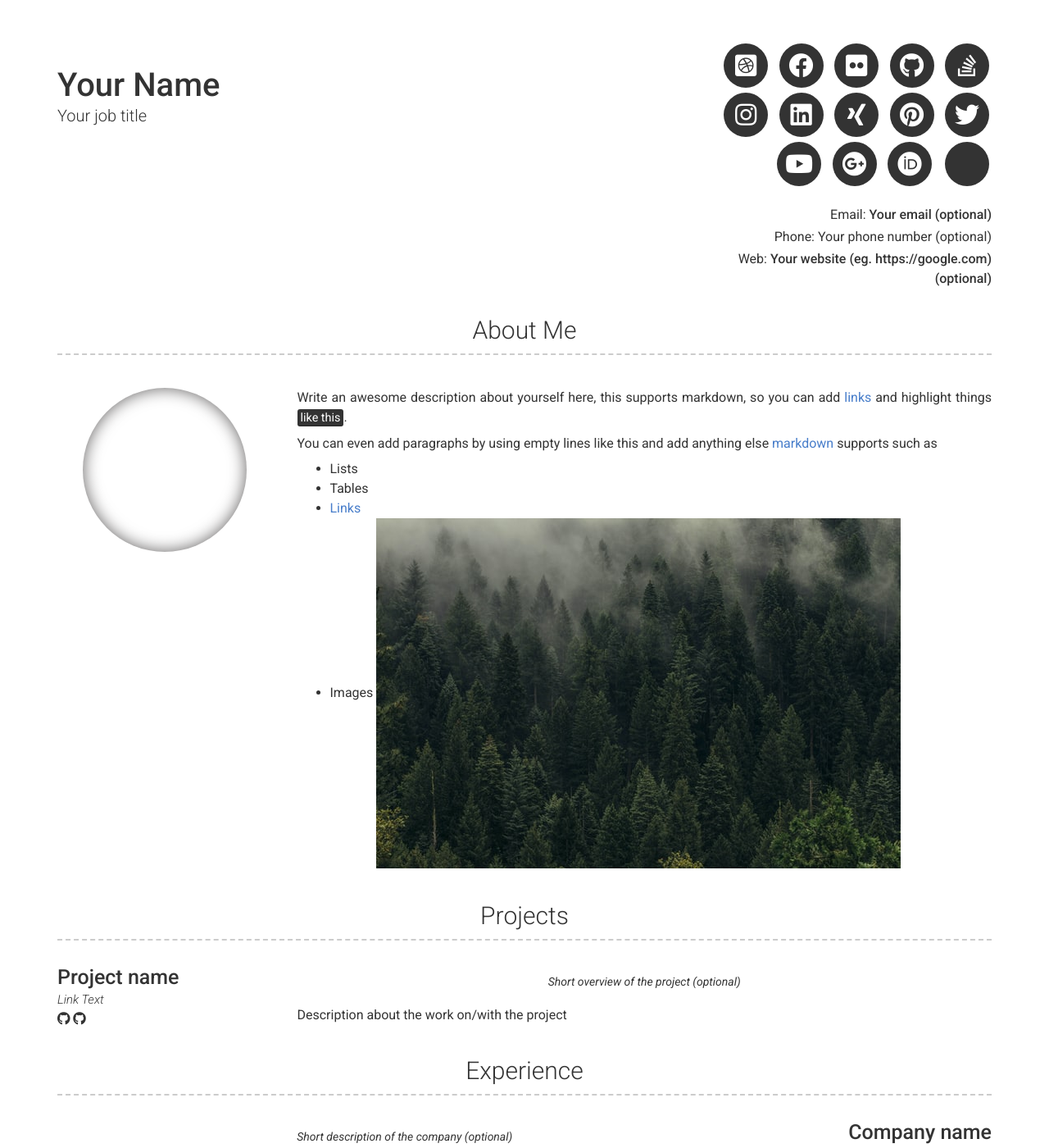
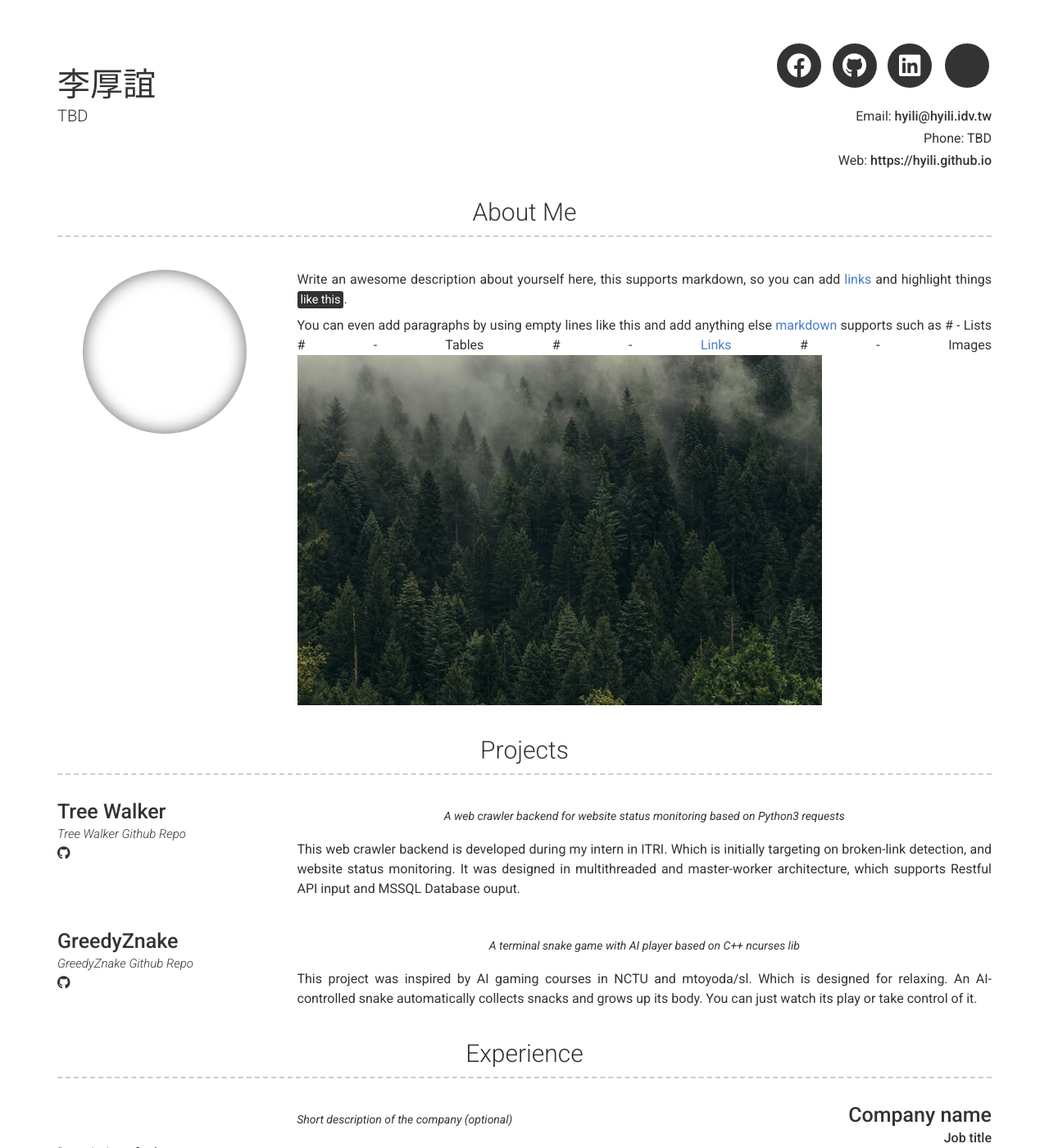
Before and after one commit to hyili/hyili.github.io, a Jekyll site: the page built from index.md, in a window 1280 px wide and 1400 px high. Shown: the whole window at 82% size. Built offline with Jekyll 4.4.1, drawn with Linux system fonts in a browser that asks for light colours; nearby versions of some CDN libraries; some of the changed text lies outside the part shown.

Commit message:
doc: update some part of the resume

```diff
--- a/_config.yml
+++ b/_config.yml
@@ -1,37 +1,38 @@
 # Site
-repository: Git repository where your resume will be hosted, only required if you are hosting on GitHub (eg. sproogen/modern-resume-theme)
+repository: hyili/hyili.github.io
 # favicon: Directory of your favicon (eg. images/favicon.ico)(optional)
 
 # Content configuration version
 version: 2
 
 # Personal info
-name: Your Name
-title: Your job title
-email: Your email (optional)
+name: 李厚誼
+title: TBD
+# job_title
+email: hyili@hyili.idv.tw
 # email_title: Email (Email title override)
-phone: Your phone number (optional)
+phone: TBD
 # phone_title: Phone (Phone title override)
-website: Your website (eg. https://google.com)(optional)
+website: https://hyili.github.io
 # website_title: Web (Website title override)
 
 # Dark Mode (true/false/never)
 darkmode: false
 
 # Social links
-twitter_username: jekyllrb
-github_username:  jekyll
-stackoverflow_username: "00000001"
-dribbble_username: jekyll
-facebook_username: jekyll
-flickr_username: jekyll
-instagram_username: jekyll
-linkedin_username: jekyll
-xing_username: jekyll
-pinterest_username: jekyll
-youtube_username: jekyll
-googleplus_username: +jekyll
-orcid_username: 0000-0000-0000-0000
+#twitter_username: jekyllrb
+github_username:  hyili
+#stackoverflow_username: "00000001"
+#dribbble_username: jekyll
+facebook_username: hyilihyili
+#flickr_username: jekyll
+#instagram_username: jekyll
+linkedin_username: TBD
+#xing_username: jekyll
+#pinterest_username: jekyll
+#youtube_username: jekyll
+#googleplus_username: +jekyll
+#orcid_username: 0000-0000-0000-0000
 
 # Additional icon links
 additional_links:
@@ -55,30 +56,41 @@ about_content: | # this will include new lines to allow paragraphs
   Write an awesome description about yourself here, this supports markdown, so you can add [links](http://foobar.com) and highlight things <mark>like this</mark>.
 
   You can even add paragraphs by using empty lines like this and add anything else [markdown](https://www.markdownguide.org/getting-started#what-is-markdown) supports such as
-    - Lists
-    - Tables
-    - <a href="google.com">Links</a>
-    - Images ![alt text](/images/landscape-trees.jpg "Trees")
+      #    - Lists
+      #    - Tables
+      #    - <a href="google.com">Links</a>
+      #    - Images ![alt text](/images/landscape-trees.jpg "Trees")
 
 content:
   - title: Projects # Title for the section
     layout: list # Type of content section (list/text)
     content:
       - layout: left
-        title: Project name
-        link: Link to project (eg. sproogen.github.io/modern-resume-theme)(optional)
-        link_text: Link Text
+        title: Tree Walker
+        link: https://github.com/hyili/Tree_Walker
+        link_text: Tree Walker Github Repo
         additional_links:
-          - title:  Github page for project (eg. sproogen/modern-resume-theme)
+          - title:  Github page for project
             icon: fab fa-github
-            url: Link to project (eg. sproogen.github.io/modern-resume-theme)(optional)
-          - title:  Github page for project (eg. sproogen/modern-resume-theme)
+            url: https://github.com/hyili/Tree_Walker
+        quote: >
+          A web crawler backend for website status monitoring based on Python3 requests
+        description: | # this will include new lines to allow paragraphs
+          This web crawler backend is developed during my intern in ITRI. Which is initially targeting on broken-link detection, and website status monitoring.
+          It was designed in multithreaded and master-worker architecture, which supports Restful API input and MSSQL Database ouput.
+      - layout: left
+        title: GreedyZnake
+        link: https://github.com/hyili/GreedyZnake
+        link_text: GreedyZnake Github Repo
+        additional_links:
+          - title:  Github page for project
             icon: fab fa-github
-            url: Link to project (eg. sproogen.github.io/modern-resume-theme)(optional)
+            url: https://github.com/hyili/GreedyZnake
         quote: >
-          Short overview of the project (optional)
+          A terminal snake game with AI player based on C++ ncurses lib
         description: | # this will include new lines to allow paragraphs
-          Description about the work on/with the project
+          This project was inspired by AI gaming courses in NCTU and mtoyoda/sl. Which is designed for relaxing.
+          An AI-controlled snake automatically collects snacks and grows up its body. You can just watch its play or take control of it.
   - title: Experience
     layout: list
     content:
```
